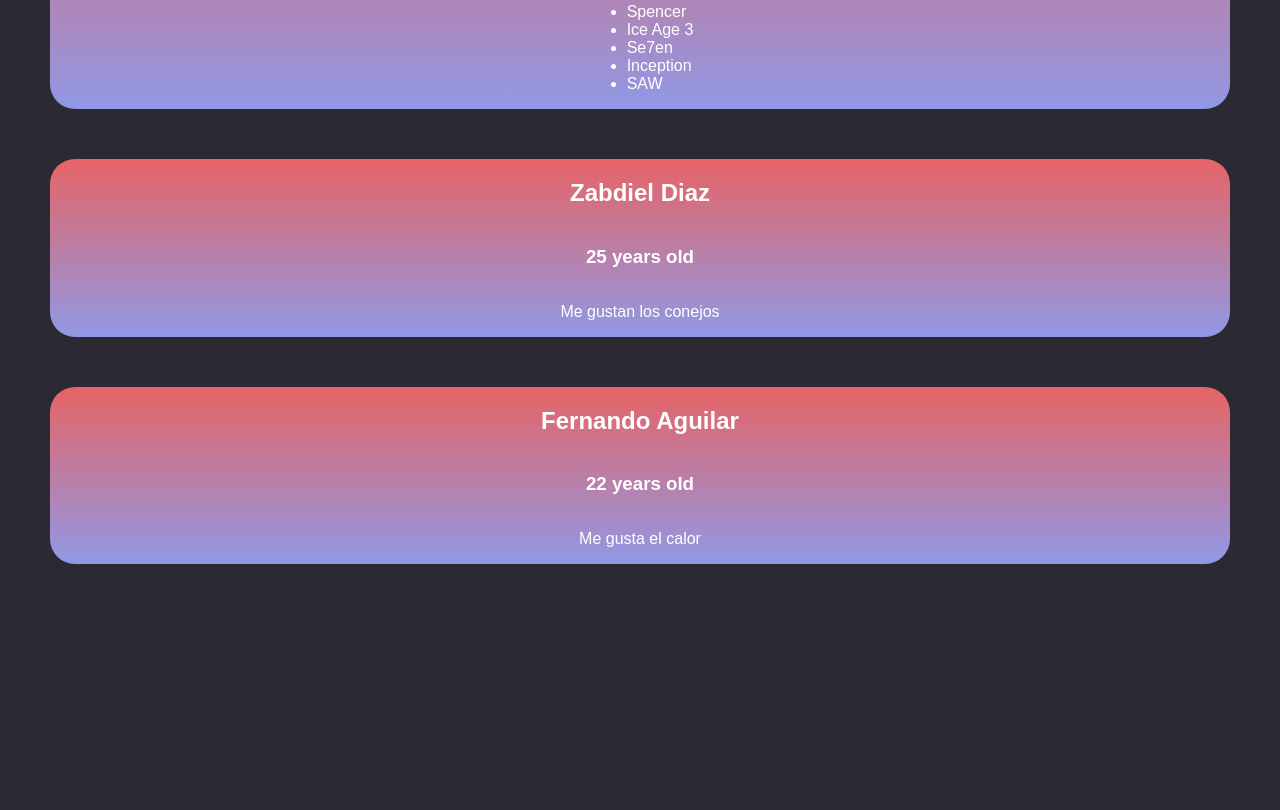
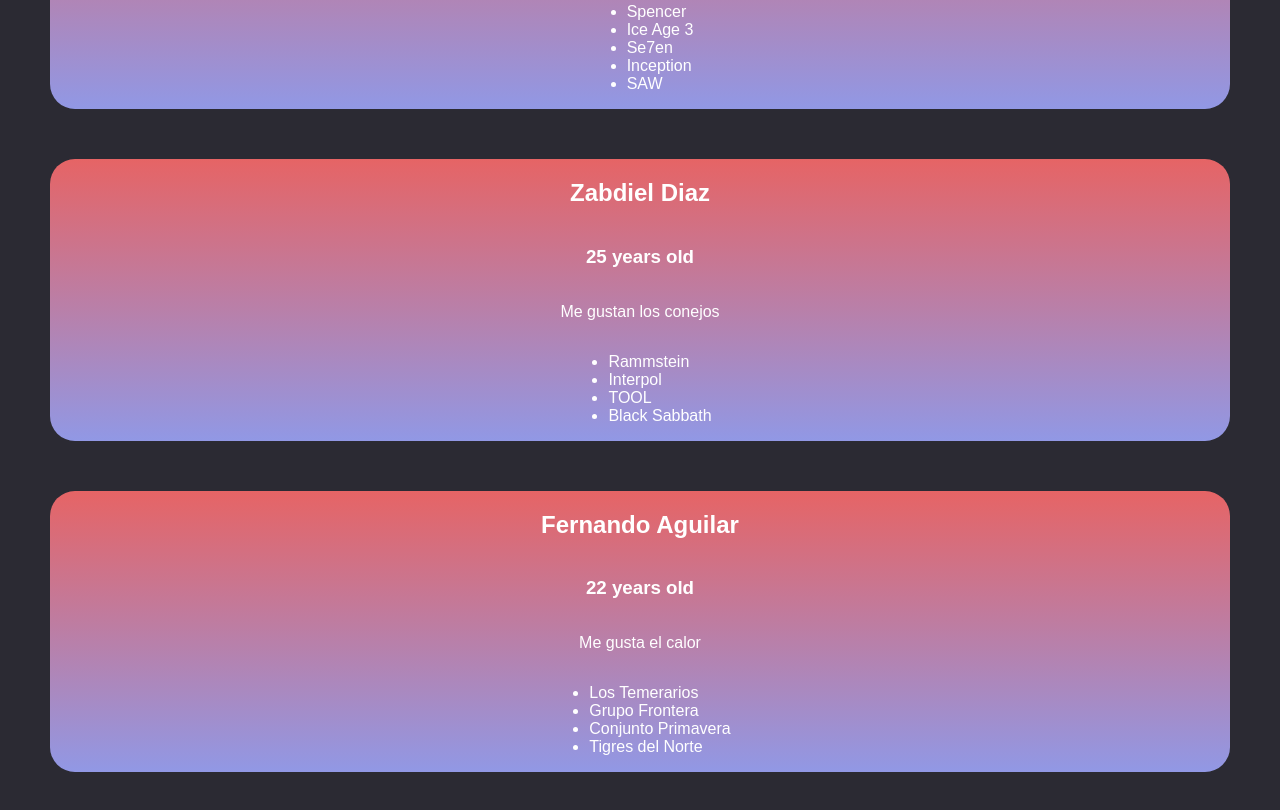
Before and after one commit to Erickld/ManipulacionDOM, a plain HTML site: page index.html in a window 1280 px wide. Shown: the part 516-1326 px from the top of the page. Before the commit the page ends 1130 px from the top, so only its background shows below. Drawn offline with Linux system fonts and the light colour scheme.

Commit message:
Ejercicio 1 - Agregar bandas

```diff
--- a/js/script.js
+++ b/js/script.js
@@ -69,49 +69,35 @@ const users = [
 
 const CARD_SECTION = document.getElementById('profiles');
 
-const createCard = () => {
+const setInfoUser = (usuariox) => {
+
     const card = document.createElement('div');
     card.classList.add('profile', 'container');
-    return card;
-}
 
-const createDecription = () => {
     const userElements = {
         user_name: document.createElement('h2'),
         age: document.createElement('h3'),
         description: document.createElement('p'),
+        bandsList: document.createElement('ul'),
         bands: []
-    }
-    return userElements;
-}
+    };
 
-
-const populateElements = (user, userElements) => {
-    userElements.user_name.textContent = user.user_name;
-    userElements.age.textContent = user.age + ' years old';
-    userElements.description.textContent = user.description;
-
-    const bandList = user.fav_music.bands.map(e => {
-        const pElement = document.createElement('p');
-        pElement.textContent = e;
-        return pElement;
+    userElements.user_name.textContent = usuariox.user_name;
+    userElements.age.textContent = usuariox.age + ' years old';
+    userElements.description.textContent = usuariox.description;
+    usuariox.fav_music.bands.forEach(bandTxt => {
+        const liElement = document.createElement('li');
+        liElement.textContent = bandTxt;
+        userElements.bandsList.appendChild(liElement);
     });
 
-    userElements.bands = bandList;
-    return userElements;
-}
-
-const rederedElements = (card, elements) => {
-    card.append(elements.user_name, elements.age, elements.description);
+    card.append(userElements.user_name, userElements.age, userElements.description, userElements.bandsList);
     return card;
 }
 
 users.forEach(user => {
-    const card = createCard();
-    const userElements = createDecription();
-    const elementWithData = populateElements(user, userElements);
-    const renderElements = rederedElements(card, elementWithData);
-    CARD_SECTION.appendChild(renderElements);
+    const card = setInfoUser(user);
+    CARD_SECTION.appendChild(card);
 })
 
 
```
Also changed, not shown: index.html (+1 -3 lines).
